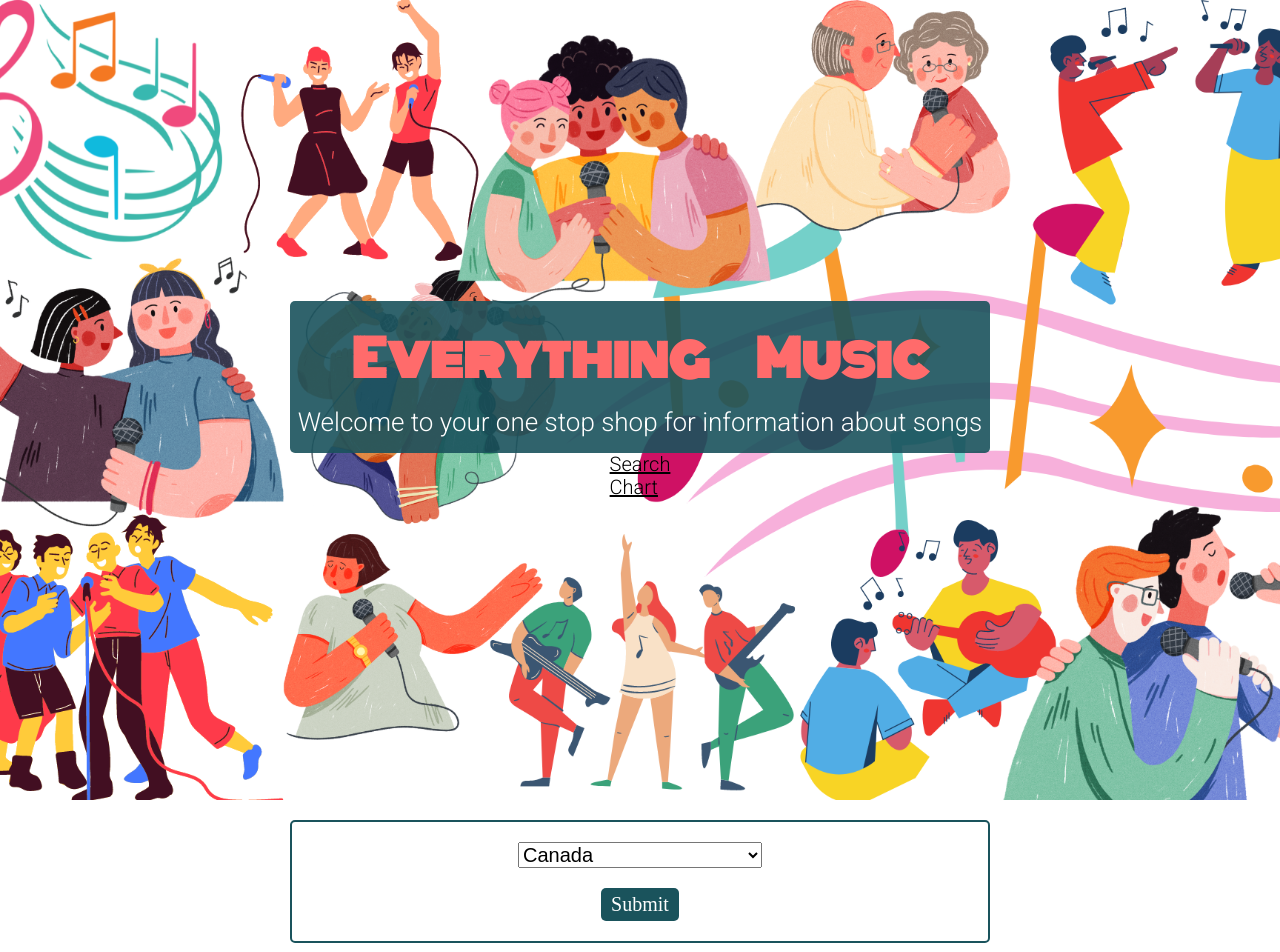
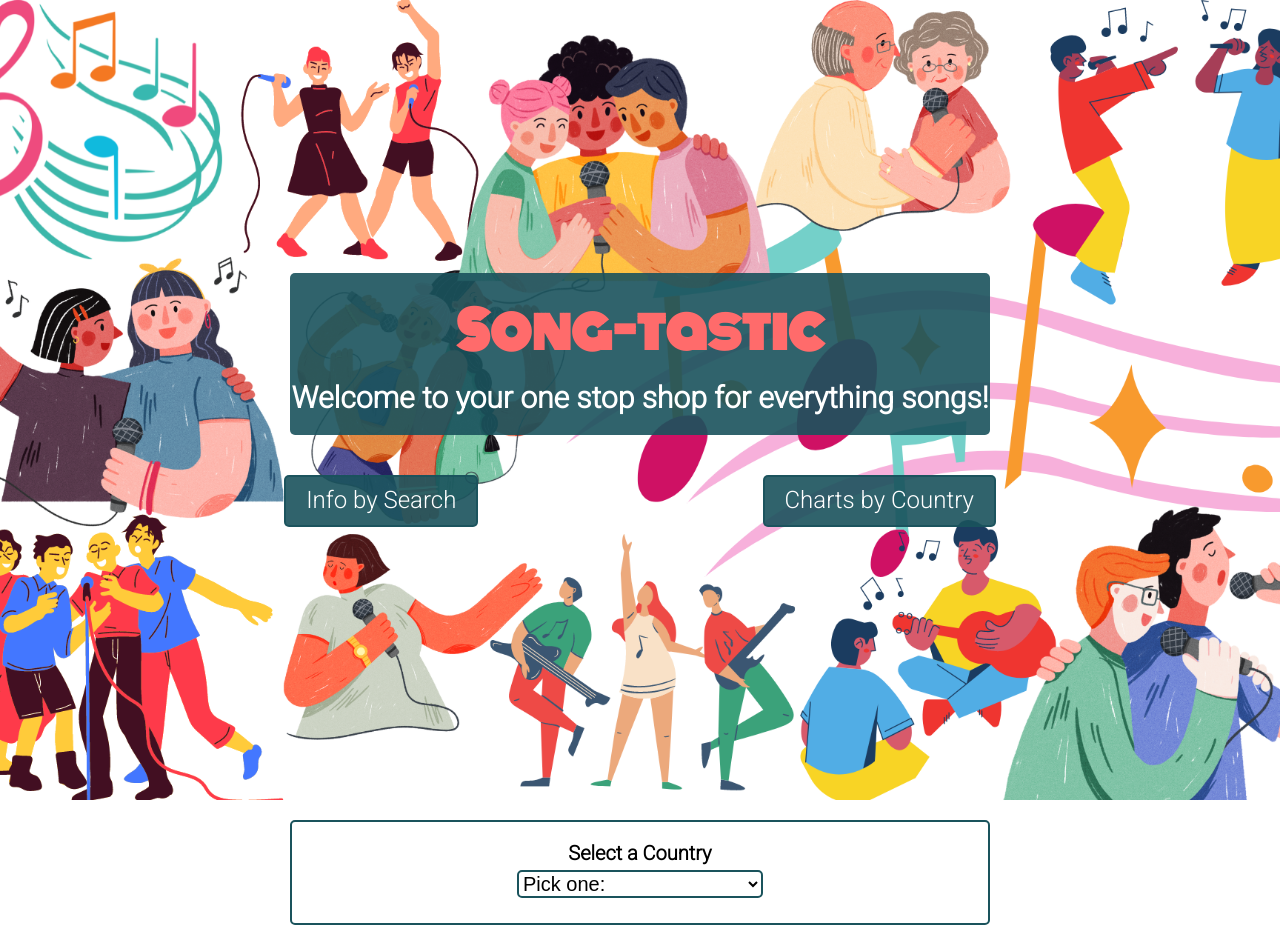
Before and after one commit to paridhishah96/projectThree, a React (Create React App) app: page /chart in a window 1280 px wide. Shown: the top 952 px of the page. Built offline with nearby package versions, Linux system fonts and the light colour scheme.

Commit message:
completed chart route and some more styling

```diff
--- a/public/index.html
+++ b/public/index.html
@@ -9,7 +9,7 @@
 		name="description"
 		content="Web site created using create-react-app"
 	/>
-	<title>Everything Music</title>
+	<title>Song-Tastic</title>
 
 	<script src="https://kit.fontawesome.com/319714ae3d.js" crossorigin="anonymous"></script>
 </head>
--- a/src/App.css
+++ b/src/App.css
@@ -33,17 +33,12 @@ button {
 
 html {
   font-size: clamp(1rem, 1.25rem, 4rem);
+  scroll-behavior: smooth;
 }
 
 body {
   font-family: 'Roboto', sans-serif;
 
-}
-
-
-h1,
-h2 {
-  font-family: 'Monoton', cursive;
 }
 
 h1,
@@ -91,13 +86,20 @@ header .wrapper {
 }
 
 h1 {
+  font-family: 'Monoton', cursive;
   color: #ff6b6b;
   padding-top: 1.5rem;
   text-align: center;
   padding-bottom: 1rem;
   font-size: 2.5rem;
   word-spacing: 2rem;
+}
 
+
+h2 {
+  color: white;
+  text-align: center;
+  padding-bottom: 1rem;
 }
 
 header p {
@@ -107,10 +109,46 @@ header p {
   text-align: center;
 }
 
+header .landingNav {
+  margin-top: 2rem;
+  width: 100%;
+}
+
+.landingNav ul {
+  display: flex;
+  justify-content: space-evenly;
+}
+
+.landingNav li {
+  background-color: rgba(26, 83, 92, 0.9);
+  border: rgba(26, 83, 92, 0.9) 2px solid;
+  border-radius: 5px;
+  padding: 0.5rem 1rem;
+  color: white;
+  font-size: 1.2rem;
+  transition: color 0.3s ease-in-out, background-color 0.3s ease-in-out, border 0.3s ease-in-out;
+}
+.landingNav li:hover {
+  color: #1A535C;
+  background-color: white;
+  border: #1A535C 2px solid;
+}
+
+.landingNav li:focus {
+  color: #1A535C;
+  background-color: white;
+  border: #1A535C 2px solid;
+}
+
+.landingNav a {
+  text-decoration: none;
+}
+
+
 /* form styling */
 
 form {
-	margin: 1rem 0 3rem;
+	margin: 1rem 0;
 	padding: 1rem 0 ;
 	display: flex;
 	flex-direction: column;
@@ -120,8 +158,8 @@ form {
   border-radius: 5px;
 }
 
-input label {
-  margin: 0.25rem 0;
+form label {
+  font-weight: bolder;
 }
 
 form input {
@@ -143,13 +181,17 @@ form button {
   padding: 0.25rem 0.5rem;
 }
 
-/* results section styling */
-.result {
-  margin-bottom: 3rem;
+form select {
+  margin: 0.25rem 0;
+  background-color: white;
+  border: #1A535C 2px solid;
+  border-radius: 5px;
 }
 
+/* search results section styling */
+
 .result ul {
-	padding: 1rem 0 1rem 1rem;
+	padding: 1rem 0
 }
 
 .result li {
@@ -163,16 +205,17 @@ form button {
 
 /* chart styling */
 
-.chartResults {
-  margin-bottom: 3rem;
+.wrapper .chartResults {
   display: grid;
   grid-template-columns: repeat(2, 1fr);
   grid-template-rows: auto;
-  gap: 1rem;
+  gap: 0.5rem;
+  margin-bottom: 2rem;
 }
 
 .chartResults .trackContainer {
   border: #1A535C 2px solid;
+  border-radius: 5px;
   padding: 1rem 0 1rem 0.5rem;
 }
 
@@ -183,7 +226,6 @@ footer {
   display: flex;
   justify-content: space-between;
   align-items: center;
-  margin-top: 3rem;
   background-color: #1A535C;
 }
 
--- a/src/components/Chart.js
+++ b/src/components/Chart.js
@@ -2,18 +2,26 @@
 import { useState } from "react";
 
 const Chart = function () {
-    const apiKey = "f1fc157fc587725a2aa64311ce48541f";
+    const apiKey = "f2173fa361a5723207fc6a1fa4c6af56";
     const apiUrl = "https://quiet-ridge-74718.herokuapp.com/http://api.musixmatch.com/ws/1.1/chart.tracks.get";
 
+    const [ userChoice, setUserChoice ] = useState("placeholder");
     const [ trackList, setTrackList ] = useState([]);
 
-    const handleSubmit = (e) => {
+    // const handleChange = (e) => {
+    //     e.preventDefault();
+    //     setUserChoice(e.target.value);
+    //     getChartList();
+    // }
+
+    const handleChange = (e) => {
         e.preventDefault();
+        setUserChoice(e.target.value);
 
         const url = new URL(apiUrl);
         url.search = new URLSearchParams({
             apikey: apiKey,
-            country: "in",
+            country: userChoice,
             chart_name: "hot",
             page: 1,
             page_size: 10
@@ -21,12 +29,14 @@ const Chart = function () {
         fetch(url)
             .then(function (response) {
                 if (response.ok) {
+                    console.log(response);
                     return response.json();
                 } else {
                     throw new Error();
                 }
             })
                 .then(function (jsonData) {
+                    console.log(jsonData);
                     setTrackList(jsonData.message.body.track_list);
 
                 })
@@ -40,29 +50,47 @@ const Chart = function () {
         <section className="chartSelect">
             <div className="wrapper">
                 <form>
-                    <select id="photoOrientation" name="photoOrientation">
+                    <label htmlFor="countrySelect">Select a Country</label>
+                    <select
+                    id="countrySelect"
+                    name="countrySelect"
+                    value={userChoice}
+                    onChange={handleChange}>
+                        <option value="placeholder" disabled>Pick one:</option>
+                        <option value="ar">Argentina</option>
+                        <option value="au">Australia</option>
+                        <option value="br">Brazil</option>
                         <option value="ca">Canada</option>
+                        <option value="cn">China</option>
+                        <option value="cu">Cuba</option>
+                        <option value="fr">France</option>
+                        <option value="in">India</option>
+                        <option value="it">Italy</option>
+                        <option value="kr">South Korea</option>
+                        <option value="ng">Nigeria</option>
+                        <option value="qa">Qatar</option>
+                        <option value="rw">Rwanda</option>
                         <option value="us">United States of America</option>
-                        {/* <option value="landscape">landscape</option>
-                        <option value="portrait">portrait</option> */}
                     </select>
-                    <button onClick={handleSubmit}>Submit</button>
                 </form>
             </div>
             <div className="wrapper">
                 <section className="chartResults">
-                    {trackList.map(trackObj => {
+                    {trackList
+                    ? trackList.map(trackObj => {
                         return (
                             <div className="trackContainer" key={trackObj.track.track_id}>
                                 <p>Song: {trackObj.track.track_name}</p>
                                 <p>Album: {trackObj.track.album_name}</p>
                                 <p>Artist: {trackObj.track.artist_name}</p>
                                 <p>
-                                    Lyrics: <a rel="noopener" href={trackObj.track.track_edit_url}>Click here</a>
+                                    Lyrics: <a target="_blank" rel="noopener noreferrer" href={trackObj.track.track_share_url}>Click here</a>
                                 </p>
                             </div>
                         );
-                    })}
+                        })
+                    : <p>Data not available at the moment. Please try after some time!</p>
+                }
                 </section>
             </div>
         </section>
--- a/src/components/LandingPage.js
+++ b/src/components/LandingPage.js
@@ -10,18 +10,18 @@ const LandingPage = () => {
         <>
         <header>
             <div className="wrapper">
-                <h1>Everything Music</h1>
-                <p>Welcome to your one stop shop for information about songs</p>
+                <h1>Song-tastic</h1>
+                <h2>Welcome to your one stop shop for everything songs!</h2>
             </div>
             <div className="landingNav">
                     <nav>
                         <ul>
 
                             <li>
-                                <Link to="/search">Search</Link>
+                                <Link to="/search">Info by Search</Link>
                             </li>
                             <li>
-                                <Link to="/chart">Chart</Link>
+                                <Link to="/chart">Charts by Country</Link>
                             </li>
                         </ul>
                     </nav>
@@ -30,7 +30,6 @@ const LandingPage = () => {
         <Routes>
             <Route path="/search" element={ <Search /> } />
             <Route path="/chart" element={ <Chart /> } />
-
         </Routes>
         </>
     )
--- a/src/components/Search.js
+++ b/src/components/Search.js
@@ -1,10 +1,10 @@
 // Routes to this page once someone clicks on the Link Search to show info about songs
 import { useState } from "react";
-import Form from "./Form";
+import SearchForm from "./SearchForm";
 import SearchResult from "./SearchResult";
 
 const Search = function () {
-    const apiKey = "f1fc157fc587725a2aa64311ce48541f";
+    const apiKey = "f2173fa361a5723207fc6a1fa4c6af56";
     const apiUrl = "https://quiet-ridge-74718.herokuapp.com/http://api.musixmatch.com/ws/1.1/matcher.track.get";
 
     const [ userInputTitle, setUserInputTitle] = useState("");
@@ -47,14 +47,14 @@ const Search = function () {
 
     return (
         <section>
-            <Form handleTitleInputChange={handleTitleInputChange} handleArtistInputChange={handleArtistInputChange} handleSubmit={handleSubmit} />
+            <SearchForm handleTitleInputChange={handleTitleInputChange} handleArtistInputChange={handleArtistInputChange} handleSubmit={handleSubmit} />
 
             {
                 track.track_name
                 ?
                 <SearchResult trackName={track.track_name} artistName={track.artist_name} albumName={track.album_name} trackLyrics={track.track_share_url} trackGenre={track.primary_genres.music_genre_list[0].music_genre.music_genre_name} />
                 :
-                <p>Sorry, the information provided does not match any songs. Please enter a different song and artist</p>
+                null
             }
         </section>
     )
--- a/src/components/Form.js
+++ b/src/components/SearchForm.js
@@ -1,4 +1,4 @@
-const Form = ({handleTitleInputChange, handleArtistInputChange,handleSubmit }) => {
+const SearchForm = ({handleTitleInputChange, handleArtistInputChange,handleSubmit }) => {
     return (
         <div className='wrapper'>
 			<form onSubmit={handleSubmit}>
@@ -14,4 +14,4 @@ const Form = ({handleTitleInputChange, handleArtistInputChange,handleSubmit }) =
     )
 }
 
-export default Form;
+export default SearchForm;
--- a/src/components/SearchResult.js
+++ b/src/components/SearchResult.js
@@ -3,7 +3,7 @@
 const SearchResult = ({trackName, artistName, albumName, trackLyrics, trackGenre}) => {
     return (
         <section className='result wrapper'>
-            <p>Some details about the song:</p>
+            <p>Details about the song:</p>
 			<ul>
 				<li>
 					<p>	Name of the Song: <span>{trackName}</span></p>
@@ -16,7 +16,7 @@ const SearchResult = ({trackName, artistName, albumName, trackLyrics, trackGenre
 				</li>
 				<li>
 					<p>
-						Lyrics: <a rel="noopener" href={trackLyrics}>Click here</a>
+						Lyrics: <a target="_blank" rel="noopener noreferrer" href={trackLyrics}>Click here</a>
 					</p>
 				</li>
 				<li>
```
